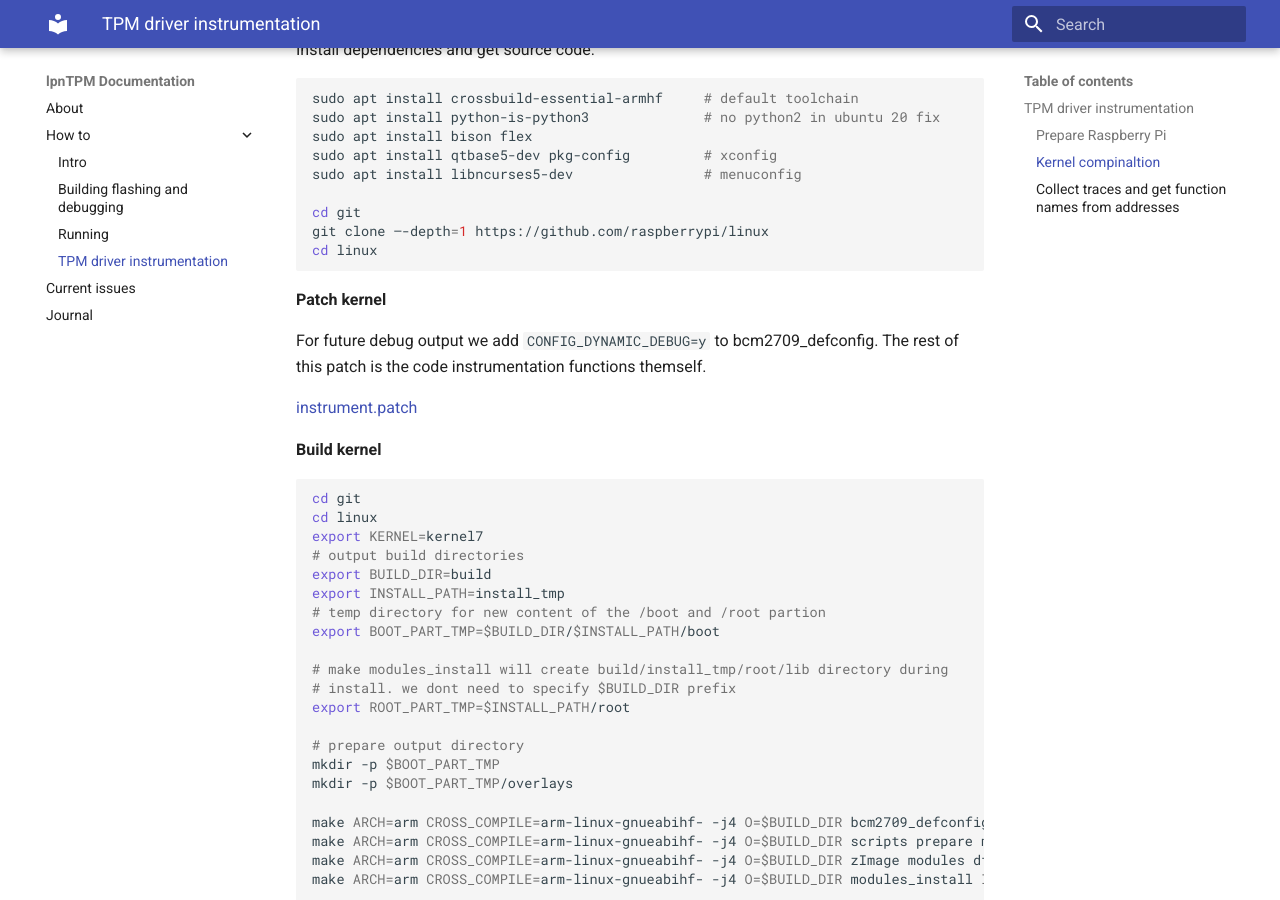
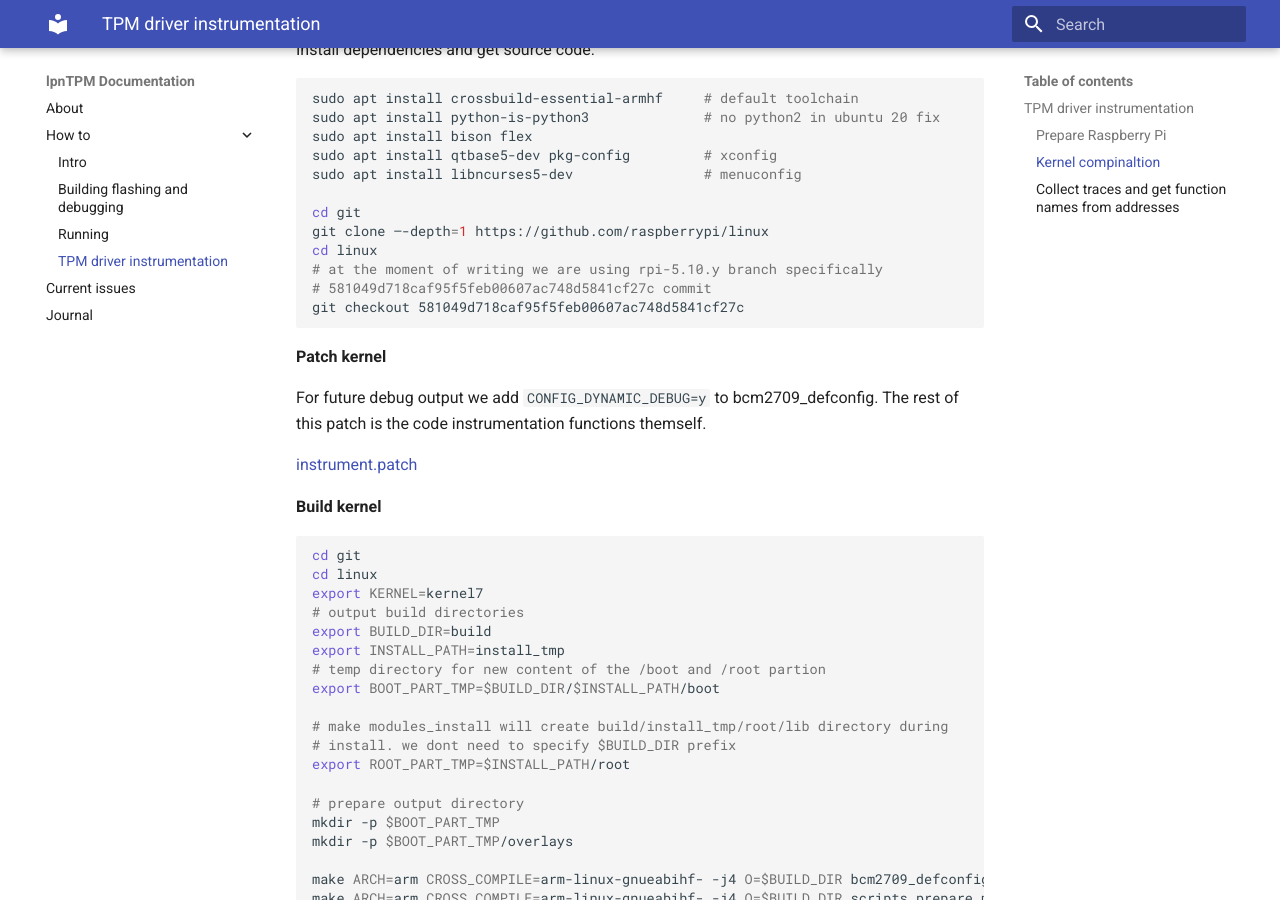
Before and after one commit to lpn-plant/lpntpm-docs, an MkDocs documentation site: the page built from docs/instrumentation.md, in a window 1280 px wide and 900 px high, scrolled down 1647 px. Built offline with MkDocs 1.6.1 and Material for MkDocs 9.7.7, drawn with Linux system fonts in a browser that asks for light colours.

Commit message:
specific kernel commit added for repo setup

````diff
--- a/docs/instrumentation.md
+++ b/docs/instrumentation.md
@@ -86,6 +86,9 @@ sudo apt install libncurses5-dev                # menuconfig
 cd git
 git clone –-depth=1 https://github.com/raspberrypi/linux
 cd linux
+# at the moment of writing we are using rpi-5.10.y branch specifically
+# 581049d718caf95f5feb00607ac748d5841cf27c commit
+git checkout 581049d718caf95f5feb00607ac748d5841cf27c
 ```
 
 **Patch kernel**
````
